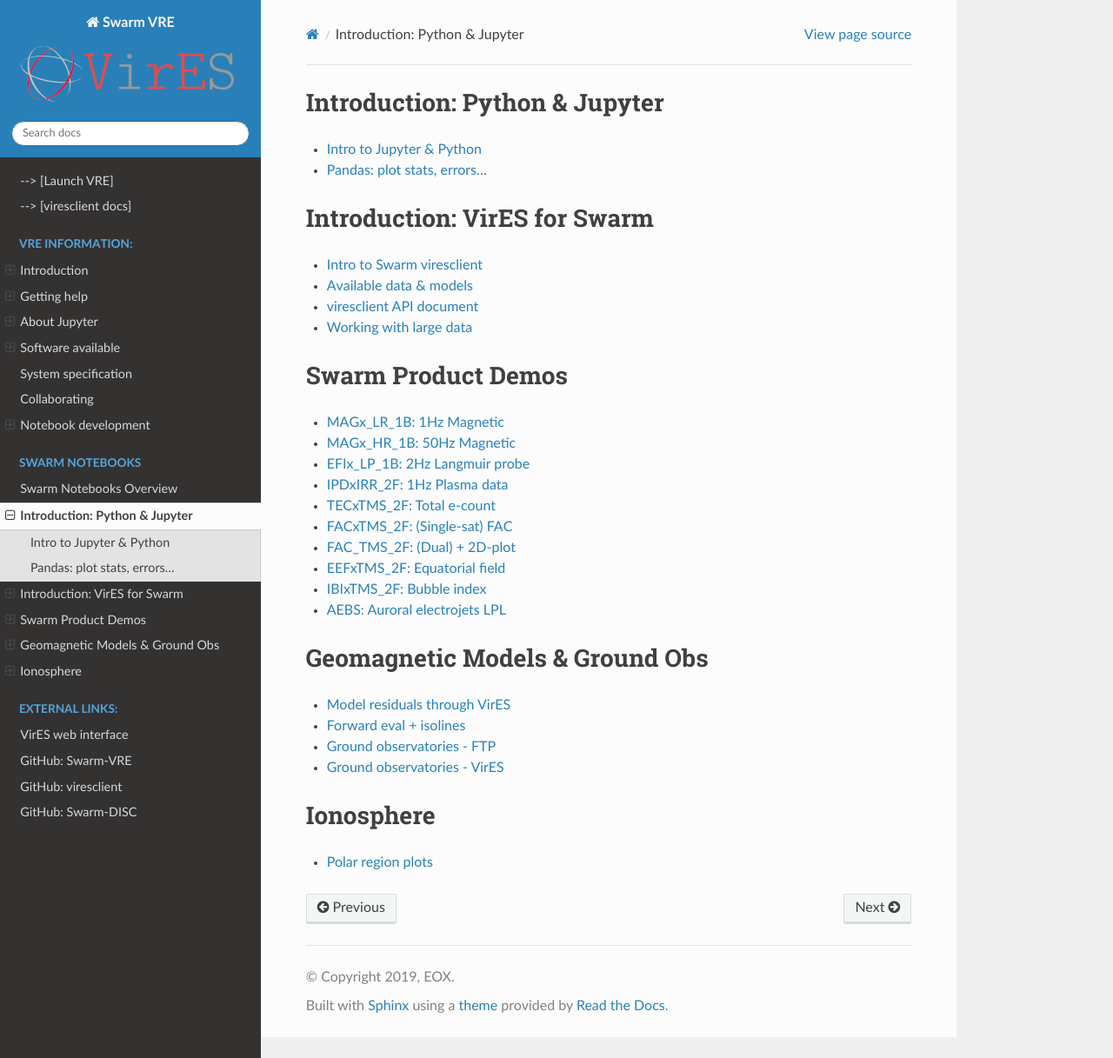
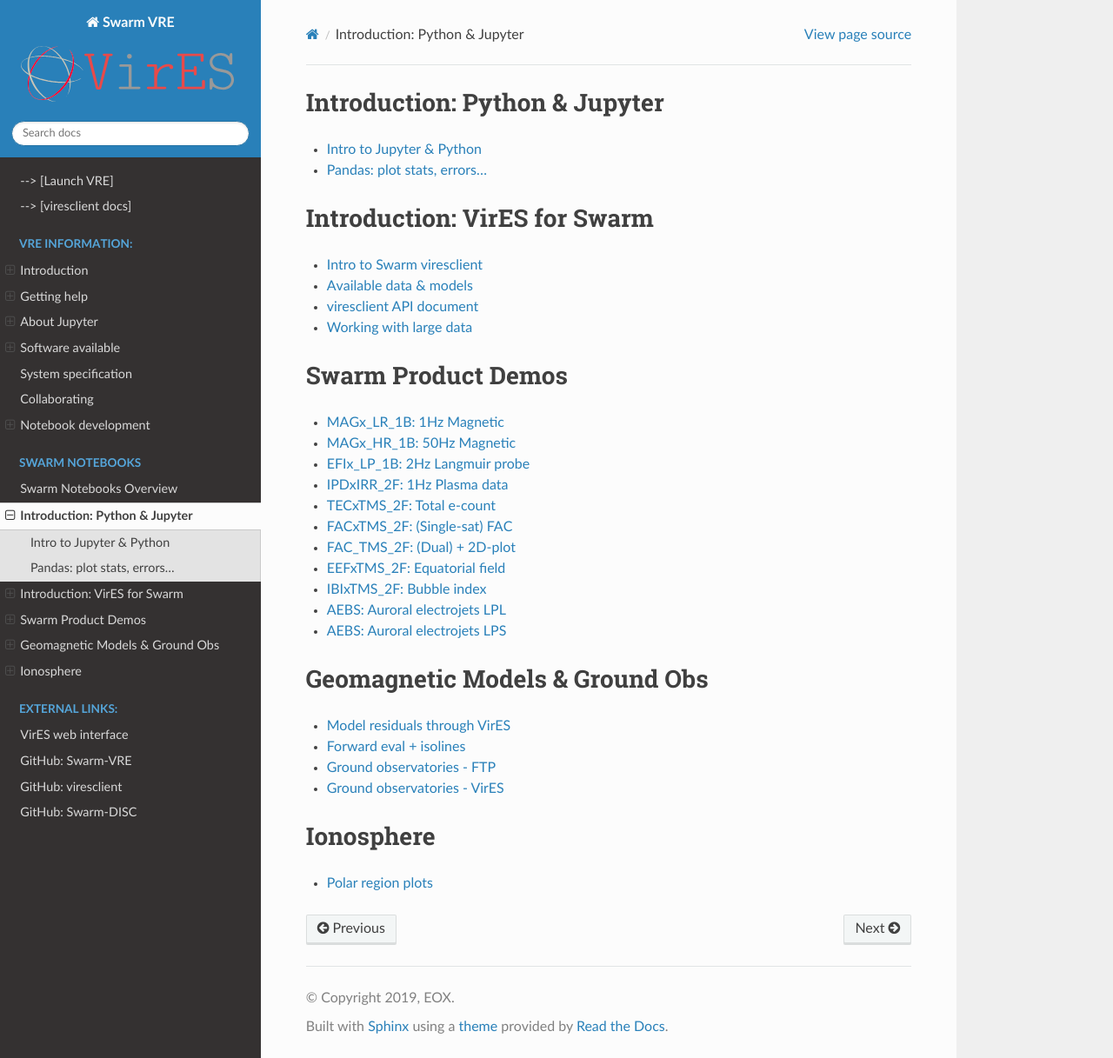
Before and after one commit to ESA-VirES/Swarm-VRE, a Sphinx documentation site: the page built from docs/Swarm_notebooks.rst, in a window 1280 px wide and 1217 px high. Shown: the whole window at 87% size. Built offline with Sphinx 7.4.7 and the Read the Docs theme 2.0.0, drawn with Linux system fonts in a browser that asks for light colours; the version number could not be read and is left out; part of the change alters nothing that is shown.

```diff
--- a/docs/Swarm_notebooks.rst
+++ b/docs/Swarm_notebooks.rst
@@ -31,6 +31,7 @@ Swarm Product Demos
     Swarm_notebooks/03f__Demo-EEFxTMS_2F
     Swarm_notebooks/03g__Demo-IBIxTMS_2F
     Swarm_notebooks/03h1_Demo-AEBS-AEJxLPL
+    Swarm_notebooks/03h2_Demo-AEBS-AEJxLPS
 
 Geomagnetic Models & Ground Obs
 ===============================
--- a/docs/conf.py
+++ b/docs/conf.py
@@ -108,54 +108,6 @@ comments_config = {
 def create_notebook_rst_files(branchname):
     """Generates .rst files under ./Swarm_notebooks/ that link to Treebeard"""
 
-    # Create a directory ./Swarm_notebooks/
-    filename_template = path.join(path.dirname(path.realpath(__file__)), "Swarm_notebooks", "{nbname}.rst")
-    makedirs(path.dirname(filename_template), exist_ok=True)
-
-    # Text to insert at top of each notebook page
-    prolog = dedent("""
-    .. note::
-
-        Please `get in touch <https://swarm-vre.readthedocs.io/en/latest/help.html>`_ if you would like a live demo or want some help! (or if you are able to contribute - ideas are also welcome!)
-
-        | Notebook source: `Swarm-DISC/Swarm_notebooks <https://github.com/Swarm-DISC/Swarm_notebooks/tree/{branchname}>`_; Output views `generated by Treebeard <https://treebeard.io/admin/Swarm-DISC/Swarm_notebooks/{branchname}>`_
-        | Notebook name: ``{nbname}.ipynb`` `(download .ipynb) <https://raw.githubusercontent.com/Swarm-DISC/Swarm_notebooks/{branchname}/notebooks/{nbname}.ipynb>`_
-
-    .. raw:: html
-
-        <a href="https://vre.vires.services/user-redirect/lab/tree/shared/Swarm_notebooks/notebooks/{nbname}.ipynb" target="_blank">
-            <button type="button">
-                <img src="../_static/vre_python_logo.svg.png" width=40></img>
-                Launch on VRE!
-            </button>
-        </a>
-    """)
-    if branchname == "staging":
-        prolog += dedent("""
-        .. warning::
-
-            You are currently viewing the staging branch.
-        """)
-
-    page_template = prolog + dedent("""
-    {nbtitle}
-
-    .. raw:: html
-
-        <p style="text-align:right">
-        <a href="https://via.hypothes.is/https://api.treebeard.io/Swarm-DISC/Swarm_notebooks/{branchname}/notebooks/{nbname}.ipynb">
-        <i class="fa fa-external-link-square fa-fw"></i> Fullscreen (highlight text to annotate)
-        </a>
-        </p>
-        <iframe
-            src="https://api.treebeard.io/Swarm-DISC/Swarm_notebooks/{branchname}/notebooks/{nbname}.ipynb"
-            frameborder="1" style="height: 1000px; width: 100%;"
-        ></iframe>
-
-
-
-    """)
-
     # Titles (to use in docs) and : notebook source names
     # Also check Swarm_notebooks.rst to insert the links in the toctree
     # Generate this list from the notebooks.json in Swarm_notebooks:
@@ -188,15 +140,74 @@ def create_notebook_rst_files(branchname):
         'EEFxTMS_2F: Equatorial field': '03f__Demo-EEFxTMS_2F',
         'IBIxTMS_2F: Bubble index': '03g__Demo-IBIxTMS_2F',
         'AEBS: Auroral electrojets LPL': '03h1_Demo-AEBS-AEJxLPL',
+        'AEBS: Auroral electrojets LPS': '03h2_Demo-AEBS-AEJxLPS',
         'Model residuals through VirES': '04a1_Geomag-Models-VirES',
         'Forward eval + isolines': '04b1_Geomag-Models-eoxmagmod',
         'Ground observatories - FTP': '04c1_Geomag-Ground-Data-FTP',
         'Ground observatories - VirES': '04c2_Geomag-Ground-Data-VirES',
         'Polar region plots': '05a1_Polar-Region-Plots'
     }
+    # These will be displayed without the Treebeard view
+    notebooks_deprecated = [
+        '04c1_Geomag-Ground-Data-FTP'
+    ]
+
+    # Create a directory ./Swarm_notebooks/
+    filename_template = path.join(path.dirname(path.realpath(__file__)), "Swarm_notebooks", "{nbname}.rst")
+    makedirs(path.dirname(filename_template), exist_ok=True)
+
+    # Text to insert at top of each notebook page
+    prolog = dedent("""
+    .. note::
+
+        Please `get in touch <https://swarm-vre.readthedocs.io/en/latest/help.html>`_ if you would like a live demo or want some help! (or if you are able to contribute - ideas are also welcome!)
+
+        | Notebook source: `Swarm-DISC/Swarm_notebooks <https://github.com/Swarm-DISC/Swarm_notebooks/tree/{branchname}/notebooks/{nbname}.ipynb>`_
+        | Output views `generated by Treebeard <https://treebeard.io/admin/Swarm-DISC/Swarm_notebooks/{branchname}>`_
+        | Notebook name: ``{nbname}.ipynb`` `(download .ipynb) <https://raw.githubusercontent.com/Swarm-DISC/Swarm_notebooks/{branchname}/notebooks/{nbname}.ipynb>`_
+
+    .. raw:: html
+
+        <a href="https://vre.vires.services/user-redirect/lab/tree/shared/Swarm_notebooks/notebooks/{nbname}.ipynb" target="_blank">
+            <button type="button">
+                <img src="../_static/vre_python_logo.svg.png" width=40></img>
+                Launch on VRE!
+            </button>
+        </a>
+
+    {nbtitle}
+    """)
+    if branchname == "staging":
+        prolog += dedent("""
+        .. warning::
+
+            You are currently viewing the staging branch.
+        """)
+
+    treebeard_view = dedent("""
+    .. raw:: html
+
+        <p style="text-align:right">
+        <a href="https://via.hypothes.is/https://api.treebeard.io/Swarm-DISC/Swarm_notebooks/{branchname}/notebooks/{nbname}.ipynb">
+        <i class="fa fa-external-link-square fa-fw"></i> Fullscreen (highlight text to annotate)
+        </a>
+        </p>
+        <iframe
+            src="https://api.treebeard.io/Swarm-DISC/Swarm_notebooks/{branchname}/notebooks/{nbname}.ipynb"
+            frameborder="1" style="height: 1000px; width: 100%;"
+        ></iframe>
+    """)
+    deprecated_notebook_view = dedent("""
+    This notebook is no longer maintained. You can still view it at:
+    https://github.com/Swarm-DISC/Swarm_notebooks/tree/{branchname}/notebooks/{nbname}.ipynb
+    """)
 
     for nbtitle, nbname in notebooks.items():
         nbtitle_underlined = nbtitle + "\n" + "-"*len(nbtitle)
+        if nbname in notebooks_deprecated:
+            page_template = prolog + deprecated_notebook_view
+        else:
+            page_template = prolog + treebeard_view
         filecontents = page_template.format(
             nbtitle=nbtitle_underlined, nbname=nbname, branchname=branchname
         )
```
